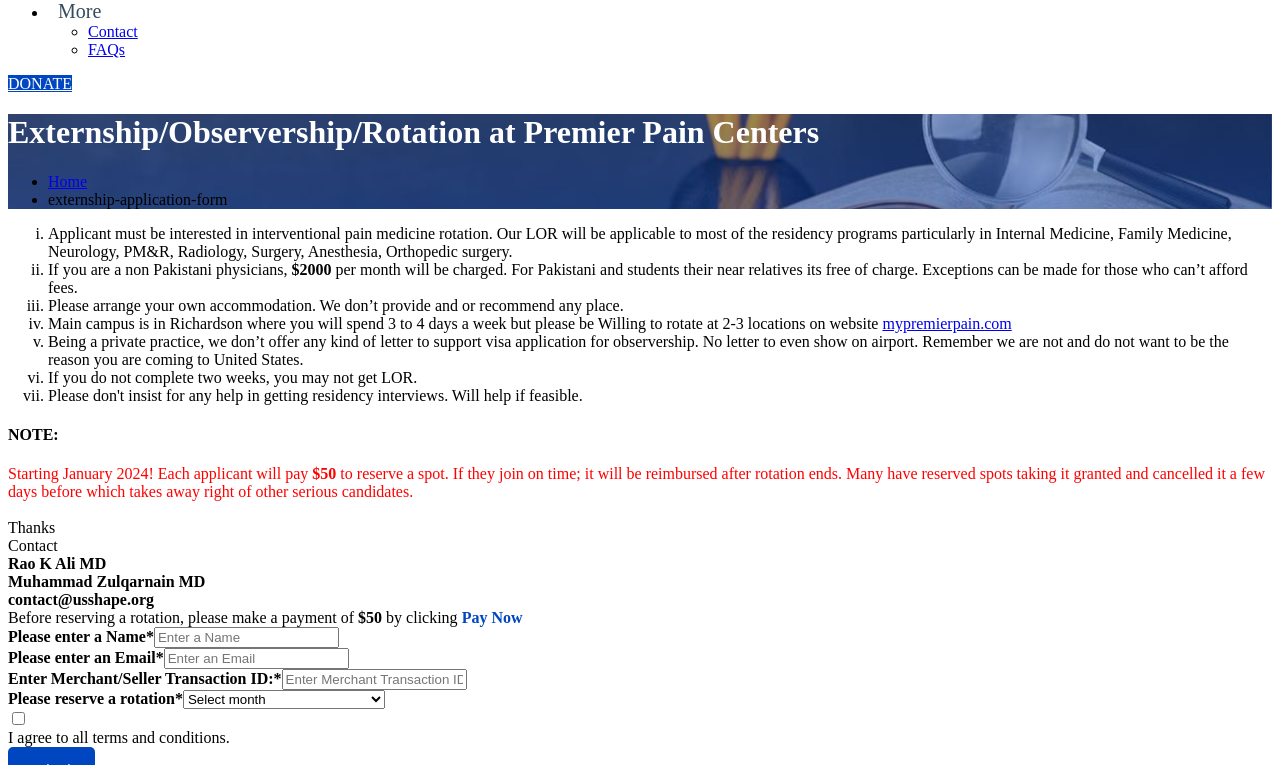
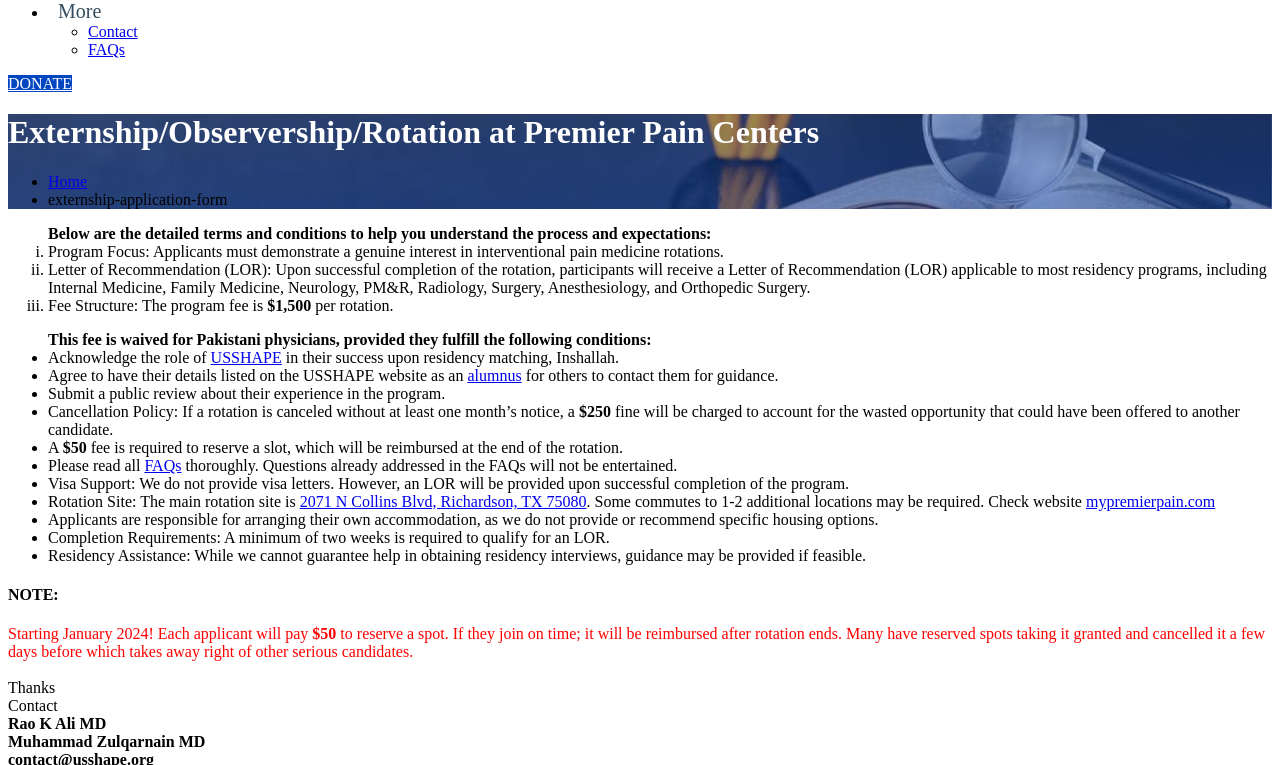
Before and after one commit to capitalhealthcaree/usshape, a Next.js app: page /externship-application-form in a window 1280 px wide. Shown: the part 513-1278 px from the top of the page. Built offline with nearby package versions, Linux system fonts and the light colour scheme; no server answers.

Commit message:
update content of  Externship  form page

```diff
--- a/components/alumni/alumni-success-stories.js
+++ b/components/alumni/alumni-success-stories.js
@@ -164,7 +164,7 @@ const AlumniSuccessStories = () => {
     <>
       <div className="container">
         <div className="section-title">
-          <h2>Alumni Success Stories</h2>
+          <h2>Physicians Externship and Success Stories</h2>
           <p>
             Read how <b>USSHAPE</b> has helped physicians advance their careers
             and make a difference in healthcare. Alumni share their experiences
--- a/pages/externship-application-form.js
+++ b/pages/externship-application-form.js
@@ -118,42 +118,100 @@ const ExternshipForm = () => {
         <div className="container">
           <div className="services-details-img">
             <ol type="i">
-              <li>
-                Applicant must be interested in interventional pain medicine
-                rotation. Our LOR will be applicable to most of the residency
-                programs particularly in Internal Medicine, Family Medicine,
-                Neurology, PM&R, Radiology, Surgery, Anesthesia, Orthopedic
-                surgery.
+              <b>
+                Below are the detailed terms and conditions to help you
+                understand the process and expectations:
+              </b>
+              <li className="mt-3">
+                Program Focus: Applicants must demonstrate a genuine interest in
+                interventional pain medicine rotations.
               </li>
               <li>
-                If you are a non Pakistani physicians, <b>$2000</b> per month
-                will be charged. For Pakistani and students their near relatives
-                its free of charge. Exceptions can be made for those who can’t
-                afford fees.
+                Letter of Recommendation (LOR): Upon successful completion of
+                the rotation, participants will receive a Letter of
+                Recommendation (LOR) applicable to most residency programs,
+                including Internal Medicine, Family Medicine, Neurology, PM&R,
+                Radiology, Surgery, Anesthesiology, and Orthopedic Surgery.
               </li>
               <li>
-                Please arrange your own accommodation. We don’t provide and or
-                recommend any place.
+                Fee Structure: The program fee is <b>$1,500</b> per rotation.
+              </li>
+            </ol>
+
+            <ul>
+              <b>
+                This fee is waived for Pakistani physicians, provided they
+                fulfill the following conditions:
+              </b>
+              <li className="mt-3">
+                Acknowledge the role of{" "}
+                <a href="/" target="_blank">
+                  USSHAPE
+                </a>{" "}
+                in their success upon residency matching, Inshallah.
               </li>
               <li>
-                Main campus is in Richardson where you will spend 3 to 4 days a
-                week but please be Willing to rotate at 2-3 locations on website{" "}
+                Agree to have their details listed on the USSHAPE website as an{" "}
+                <a href="/usshape-alumni" target="_blank">
+                  alumnus
+                </a>{" "}
+                for others to contact them for guidance.
+              </li>
+              <li>
+                Submit a public review about their experience in the program.
+              </li>
+              <li>
+                Cancellation Policy: If a rotation is canceled without at least
+                one month’s notice, a <b>$250</b> fine will be charged to
+                account for the wasted opportunity that could have been offered
+                to another candidate.
+              </li>
+              <li>
+                A <b>$50</b> fee is required to reserve a slot, which will be
+                reimbursed at the end of the rotation.
+              </li>
+              <li>
+                Please read all{" "}
+                <a href="/faqs" target="_blank">
+                  FAQs
+                </a>{" "}
+                thoroughly. Questions already addressed in the FAQs will not be
+                entertained.
+              </li>
+              <li>
+                Visa Support: We do not provide visa letters. However, an LOR
+                will be provided upon successful completion of the program.
+              </li>
+              <li>
+                Rotation Site: The main rotation site is{" "}
+                <a
+                  href="https://www.mypremierpain.com/contact-locations/richardson/"
+                  target="_blank"
+                >
+                  2071 N Collins Blvd, Richardson, TX 75080
+                </a>
+                . Some commutes to 1-2 additional locations may be required.
+                Check website{" "}
                 <a href="http://mypremierpain.com/" target="_blank">
                   mypremierpain.com
                 </a>
               </li>
               <li>
-                Being a private practice, we don’t offer any kind of letter to
-                support visa application for observership. No letter to even
-                show on airport. Remember we are not and do not want to be the
-                reason you are coming to United States.
+                Applicants are responsible for arranging their own
+                accommodation, as we do not provide or recommend specific
+                housing options.
               </li>
-              <li>If you do not complete two weeks, you may not get LOR.</li>
               <li>
-                Please don't insist for any help in getting residency
-                interviews. Will help if feasible.
+                Completion Requirements: A minimum of two weeks is required to
+                qualify for an LOR.
               </li>
-            </ol>
+              <li>
+                Residency Assistance: While we cannot guarantee help in
+                obtaining residency interviews, guidance may be provided if
+                feasible.
+              </li>
+            </ul>
+
             <h4 className="fw-bold">NOTE:</h4>
             <div style={{ color: "red", marginTop: "10px" }}>
               Starting January 2024! Each applicant will pay <b>$50</b> to
@@ -278,8 +336,7 @@ const ExternshipForm = () => {
                         color: "red",
                       }}
                     >
-                      January 16-31 2024{" "}
-                      { "Reserved"}
+                      January 16-31 2024 {"Reserved"}
                     </option>
                     {/* 3 */}
                     <option
@@ -289,8 +346,7 @@ const ExternshipForm = () => {
                         color: "red",
                       }}
                     >
-                      February 1-15 2024{" "}
-                      { "Reserved"}
+                      February 1-15 2024 {"Reserved"}
                     </option>
                     {/* 4 */}
                     <option
```
